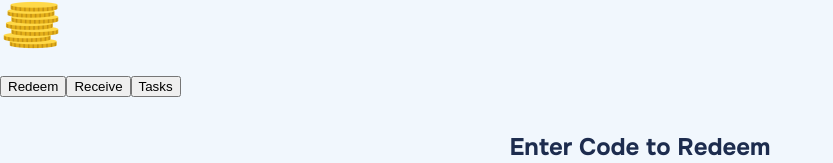
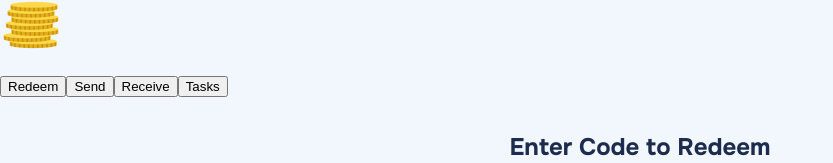
Before and after one commit to psabhishek26/BountyHeist-IEDC, a React (Vite) app: page / in a window 1280 px wide. Shown: the part 120-283 px from the top of the page, without its empty margins (0-833 px from the left). Built offline with nearby package versions, Linux system fonts and the light colour scheme; no server answers; the database is empty; sample sign-in values are in the browser's storage.

Commit message:
Show warning message instead of disabling send button after 2000 coins
Signed-off-by: psabhishek26 <sploitpay.aosp.test@gmail.com>

```diff
--- a/src/components/Send/Send.jsx
+++ b/src/components/Send/Send.jsx
@@ -15,6 +15,11 @@ const Send = () => {
   const [messageApi, contextHolder] = message.useMessage();
 
   const validateInputs = () => {
+    if (user.coins >= 2000) {
+      message.error("You have reached the limit of 2000 coins and cannot send more.");
+      return false;
+    }
+
     if (amount <= 0) {
       message.error("You need to enter a valid amount!");
       return false;
--- a/src/pages/Home/Home.jsx
+++ b/src/pages/Home/Home.jsx
@@ -131,7 +131,6 @@ function Home() {
             >
               Redeem
             </button>
-            {!user.coins >= 2000 && (
               <button
                 className={activeButton === "send" ? "veedlink" : "veedlinkmon"}
                 value="send"
@@ -139,7 +138,6 @@ function Home() {
               >
                 Send
               </button>
-            )}
             <button
               className={
                 activeButton === "receive" ? "veedlink" : "veedlinkmon"
```
